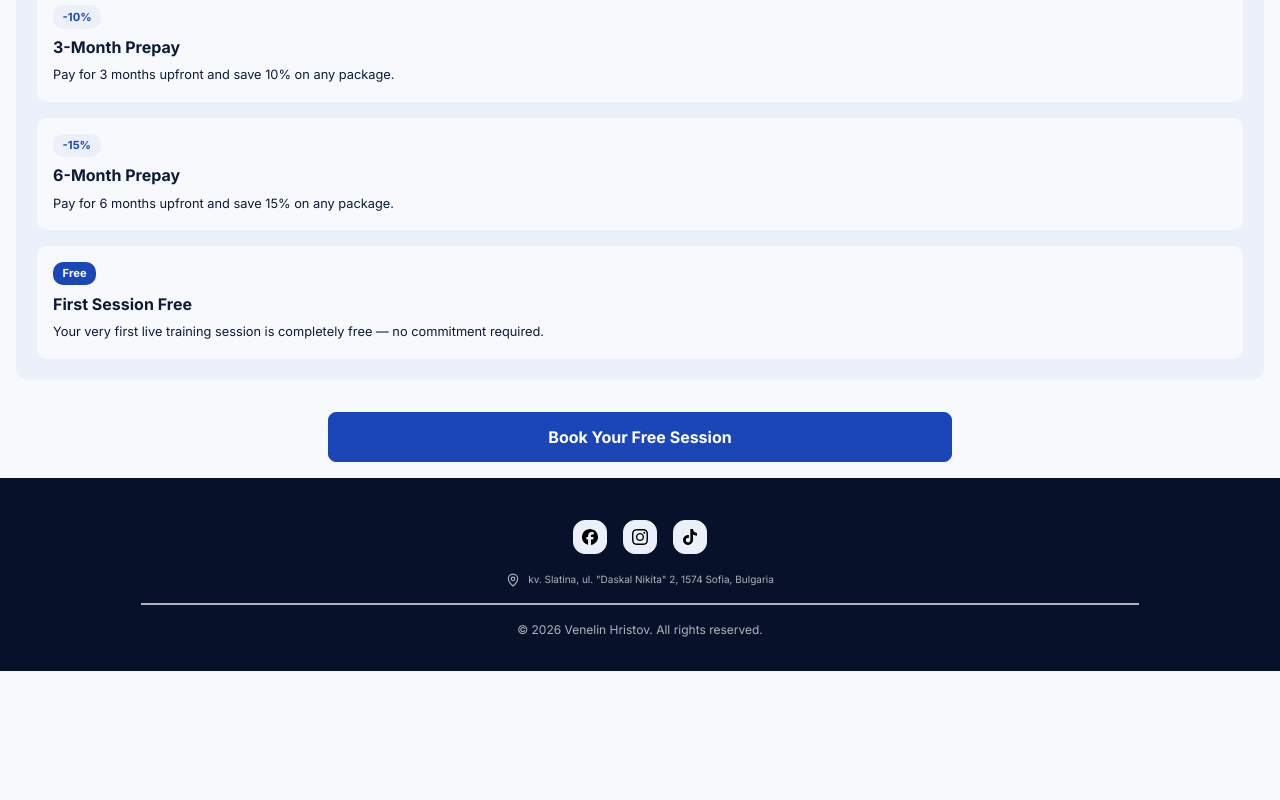
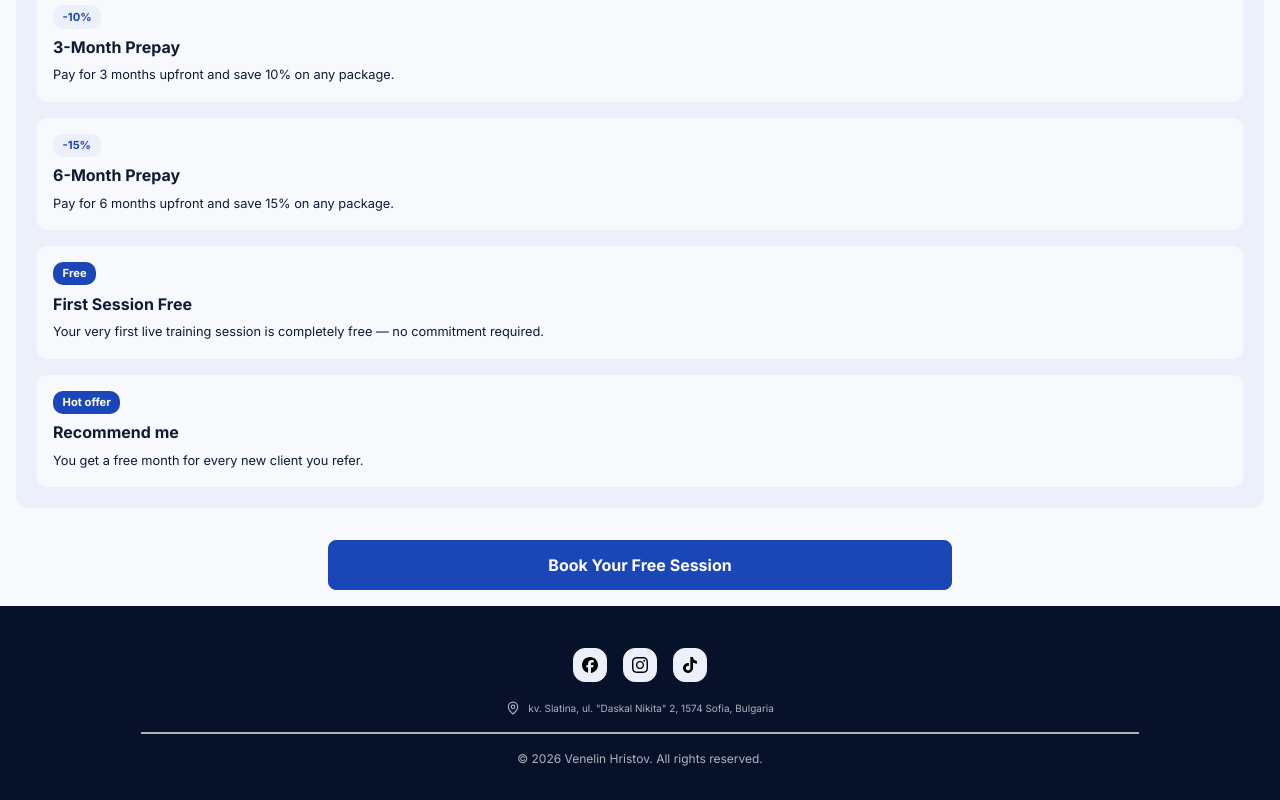
Before and after one commit to George-frontend/trainer-portfolio, a React (Vite) app in the folder trainer-portfolio-2026/: page /programs/nutrition-guidance in a window 1280 px wide. Shown: the part 2377-3177 px from the top of the page. Before the commit the page ends 3048 px from the top, so only its background shows below. Built offline with nearby package versions, Linux system fonts and the light colour scheme.

Commit message:
implement one more offer card

```diff
--- a/trainer-portfolio-2026/src/components/Services.jsx
+++ b/trainer-portfolio-2026/src/components/Services.jsx
@@ -41,10 +41,10 @@ const Services = () => {
 
             <span className="card-span">Train Anywhere</span>
 
-            <h3 className="card-title">Remote Coaching</h3>
+            <h3 className="card-title">Online Coaching</h3>
 
             <p className="card-p">
-              A complete remote training experience — custom weekly programs,
+              A complete online training experience — custom weekly programs,
               video form reviews, and direct support wherever you are in the world.
             </p>
 
--- a/trainer-portfolio-2026/src/data/testimonial.js
+++ b/trainer-portfolio-2026/src/data/testimonial.js
@@ -1,8 +1,7 @@
 export const testimonials = [
     {
       rating: 5,
-      description: `Antonio Ilchev
-                    I am extremely satisfied with working with Venelin! The programs are structured quite precisely
+      description: `I am extremely satisfied with working with Venelin! The programs are structured quite precisely
                     and clearly. Communication is at a high level, I always get quick, clear and professional answers to my questions.
                     Thanks to his approach, I feel motivated, train correctly and see real
                     progress in each muscle group with each passing month.`,
@@ -21,13 +20,13 @@ export const testimonials = [
       description: `Starting workouts mainly with the goal of losing fat and weight. Now the goal is to increase
                     muscle mass. With a great trainer like Veni, everything is achieved with the drug.
                     He keeps discipline and feedback after training. Open to suggestions and changes regarding exercises, load and program.`,
-      name: "Desi Hristova"
+      name: "Desislava Hristova"
     },
 
     {
       rating: 5,
-      description: `I have been working with him for 6 months now and I am extremely
-                    happy with the results – I managed to lose fat and gain muscle mass at the same time.
+      description: `I have been working with him for 5 months now and I am extremely
+                    happy with the results. I managed to lose fat and gain muscle mass at the same time.
                     The communication is always professional, he constantly monitors my progress, motivates me
                     and approaches every situation with understanding. I recommend him to anyone looking for a true
                     professional who not only trains others, but has also pursued his own goals.`,
--- a/trainer-portfolio-2026/src/pages/NutritionGuidance.jsx
+++ b/trainer-portfolio-2026/src/pages/NutritionGuidance.jsx
@@ -182,6 +182,15 @@ const NutritionGuidance = () => {
 
               <p className="offer-description">Your very first live training session is completely free — no commitment required.</p>
             </div>
+
+            <div className="offer-card">
+
+              <span className="offer-badge free">Hot offer</span>
+
+              <span className="offer-name">Recommend me</span>
+
+              <p className="offer-description">You get a free month for every new client you refer.</p>
+            </div>
           </div>
         </div>
 
--- a/trainer-portfolio-2026/src/pages/OneOnOneCoaching.jsx
+++ b/trainer-portfolio-2026/src/pages/OneOnOneCoaching.jsx
@@ -121,9 +121,7 @@ const OneOnOneCoaching = () => {
             <p className="price-description">Train alongside another client</p>
           </div>
 
-          <div className="pricing-card popular">
-
-            <span className="badge-popular">MOST POPULAR</span>
+          <div className="pricing-card">
 
             <span className="price">€75</span>
 
@@ -150,7 +148,9 @@ const OneOnOneCoaching = () => {
             <p className="price-description">Best value full package</p>
           </div>
 
-          <div className="pricing-card">
+          <div className="pricing-card popular">
+
+            <span className="badge-popular">MOST POPULAR</span>
 
             <span className="price">€115</span>
 
@@ -192,6 +192,15 @@ const OneOnOneCoaching = () => {
 
               <p className="offer-description">Your very first live training session is completely free — no commitment required.</p>
             </div>
+
+            <div className="offer-card">
+
+              <span className="offer-badge free">Hot offer</span>
+
+              <span className="offer-name">Recommend me</span>
+
+              <p className="offer-description">You get a free month for every new client you refer.</p>
+            </div>
           </div>
         </div>
 
--- a/trainer-portfolio-2026/src/pages/RemoteCoaching.jsx
+++ b/trainer-portfolio-2026/src/pages/RemoteCoaching.jsx
@@ -181,6 +181,15 @@ const RemoteCoaching = () => {
 
               <p className="offer-description">Your very first live training session is completely free — no commitment required.</p>
             </div>
+
+            <div className="offer-card">
+
+              <span className="offer-badge free">Hot offer</span>
+
+              <span className="offer-name">Recommend me</span>
+
+              <p className="offer-description">You get a free month for every new client you refer.</p>
+            </div>
           </div>
         </div>
 
```
